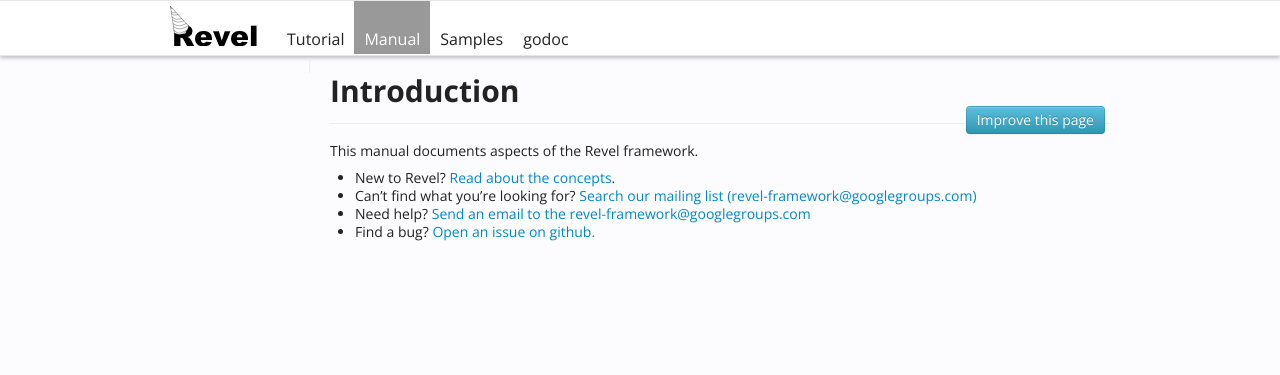
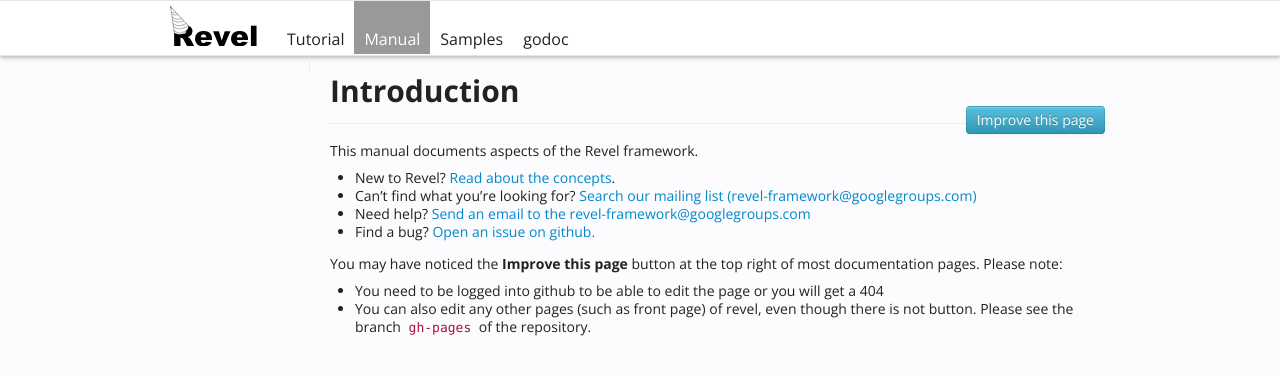
Before and after one commit to revel/revel, a Jekyll site: the page built from manual/index.md, in a window 1280 px wide. Shown: the top 375 px of the page. Built offline with Jekyll 4.4.1, drawn with Linux system fonts in a browser that asks for light colours.

Commit message:
A note about having to be logged in to edit doc pages

```diff
--- a/manual/index.md
+++ b/manual/index.md
@@ -8,3 +8,9 @@
 - Can't find what you're looking for?  [Search our mailing list (revel-framework@googlegroups.com)](https://groups.google.com/forum/#!forum/revel-framework)
 - Need help?  [Send an email to the revel-framework@googlegroups.com](mailto:revel-framework@googlegroups.com)
 - Find a bug?  [Open an issue on github.](https://github.com/robfig/revel/issues)
+
+You may have noticed the **Improve this page** button at the top right of most documentation pages. Please note:
+
+- You need to be logged into github to be able to edit the page or you will get a 404
+- You can also edit any other pages (such as front page) of revel, even though there is not button.
+Please see the branch `gh-pages` of the repository.
```
